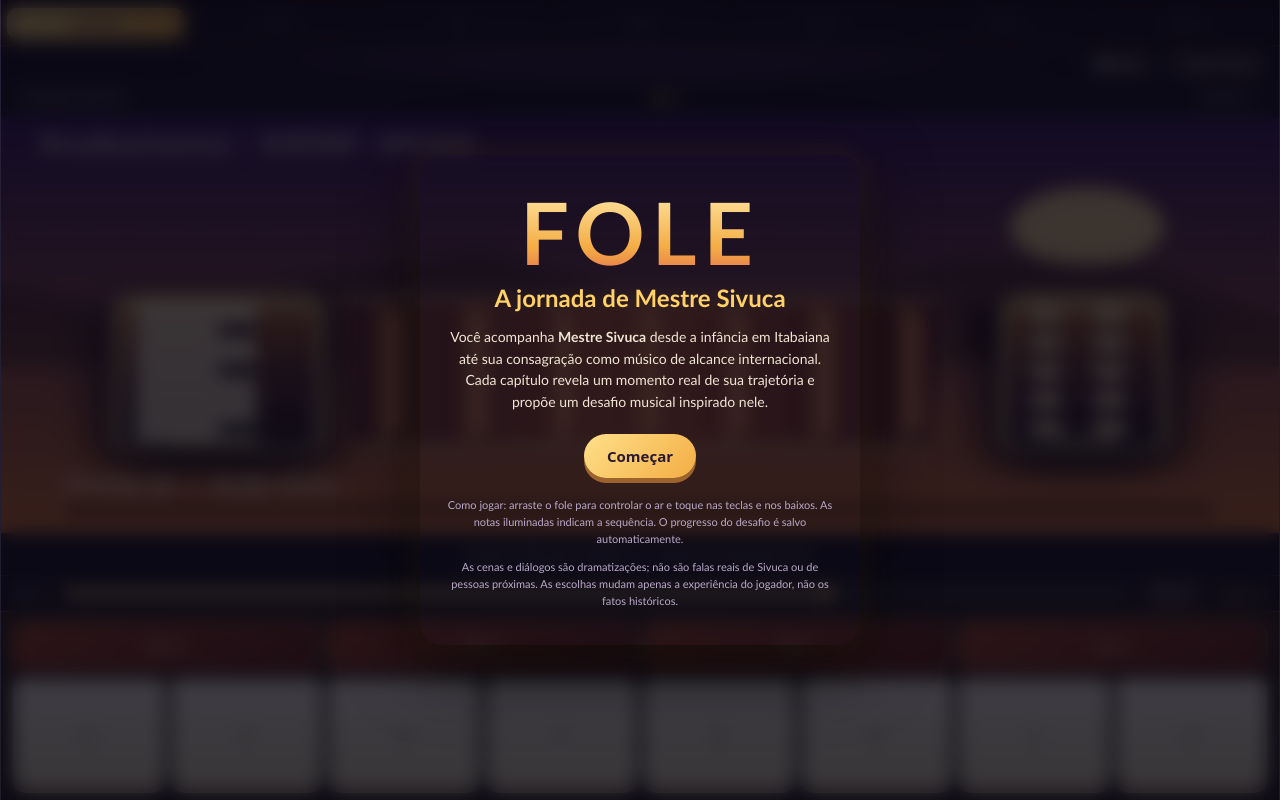
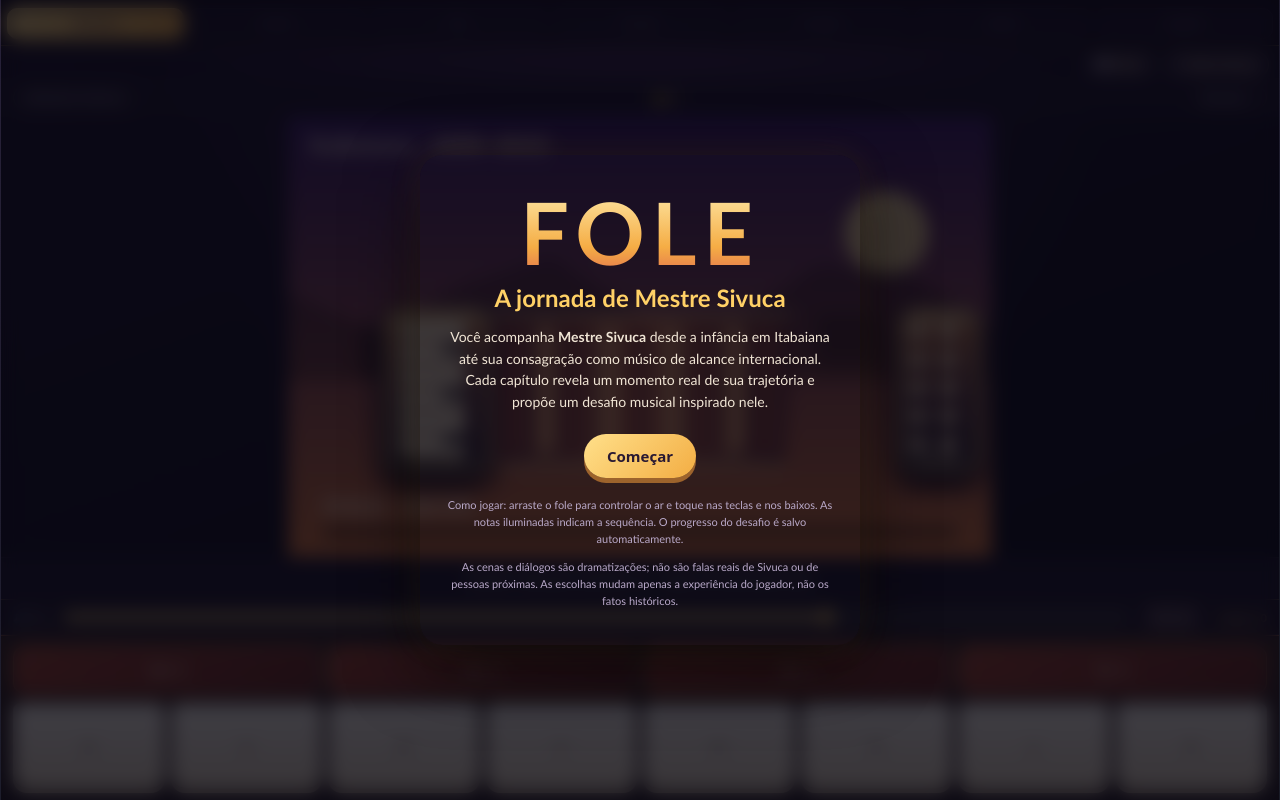
Before and after one commit to marcoslacerda0401-web/Sivuca-games, a plain HTML site: page index.html in a window 1280 px wide. Drawn offline with Linux system fonts and the light colour scheme; animation ran at ten frames a second.

Commit message:
Corrige progressão das fases e proporção da sanfona

```diff
--- a/index.html
+++ b/index.html
@@ -35,8 +35,8 @@ body{
   padding:7px 12px;background:rgba(26,20,42,.76);font-size:11px;color:#d9cde9}
 #hud strong{color:var(--sun);font-size:13px}
 #hud .tag{border:1px solid var(--line);border-radius:20px;padding:5px 9px}
-canvas{width:100%;height:auto;max-height:52vh;aspect-ratio:400/250;display:block;flex:0 0 auto;
-  touch-action:none;background:#171027}
+canvas{width:min(100%,calc(55vh * 1.6));height:auto;max-height:55vh;aspect-ratio:8/5;display:block;flex:0 1 auto;margin:0 auto;
+  touch-action:none;background:#171027;object-fit:contain}
 #msg{padding:9px 12px;min-height:43px;display:flex;align-items:center;justify-content:center;
   font-size:13px;background:rgba(25,19,43,.95);text-align:center;color:#f7e8ce;
   border-top:1px solid rgba(255,255,255,.06);border-bottom:1px solid var(--line)}
@@ -253,8 +253,15 @@ function down(id){
  }
  if((P.ty==='seq'||P.ty==='run')&&P.play&&!P.done){
   const expected=LV[P.i].s[P.step];
-  if(id===expected){P.lastHit=id;P.hitGrade=rhythmGrade();}
-  else if(id!==P.lastWrong){P.combo=0;P.miss=(P.miss||0)+1;P.lastWrong=id;msg('Ouça a frase e tente a próxima nota.');refreshHud();}
+  if(id===expected){
+   const grade=rhythmGrade();P.lastHit=id;P.step++;P.hitGrade=null;
+   if(grade==='FORA DO TEMPO')P.combo=0;else{P.combo=(P.combo||0)+1;P.perfect=(P.perfect||0)+1;}
+   P.score=(P.score||0)+(grade==='PERFEITO'?160:grade==='BOM'?100:35);
+   if(P.ty==='run'&&!P.t)P.t=.001;
+   checkpoint();refreshHud();
+   msg(grade==='PERFEITO'?'PERFEITO! No tempo certo.':grade==='BOM'?'Muito bem! Boa batida.':'Nota certa! Continue a sequência.');
+   if(P.step>=LV[P.i].s.length)win();
+  }else if(id!==P.lastWrong){P.combo=0;P.miss=(P.miss||0)+1;P.lastWrong=id;msg('Nota errada. A tecla iluminada mostra a próxima nota.');refreshHud();}
  }
 }
 function up(id){if(held[id]){held[id]();delete held[id]}if(P.last===id)P.last=null;if(P.lastWrong===id)P.lastWrong=null;const e=$('#'+id);e&&e.classList.remove('on')}
@@ -315,32 +322,26 @@ setTimeout(()=>{if(i<LV.length-1)card(`<h2>Capítulo concluído!</h2><div class=
 else card(`<h2>O legado continua</h2><p>Você acompanhou sete capítulos da vida de Mestre Sivuca: da primeira sanfona em Itabaiana às experiências internacionais, às parcerias e ao diálogo entre a música popular e a orquestra.</p><p>🏅 ${save.ach.join(' · ')}</p><p>“Feira de Mangaio”, criada com Glória Gadelha, e tantas outras obras continuam aproximando pessoas da música brasileira.</p><p class=f>As cenas e falas deste jogo são dramatizações ficcionais. Os acontecimentos biográficos seguem fontes históricas. A sanfona e as bases são sintetizadas e originais.</p>`,'Abrir diário',()=>{P.play=0;msg('Jornada concluída · Diário disponível');stageEl.textContent='JORNADA CONCLUÍDA';showJournal()})},700)}
 function logic(dt){if(!P.play||P.done)return;const l=LV[P.i];
 if(l.ty==='seq'||l.ty==='run'){
- const n=l.s[P.step];if(P.bl&&!held[P.bl])P.bl=null;
- if(n&&held[n]&&pr>.12&&P.bl!==n){
-  P.step++;P.bl=n;const grade=P.hitGrade||'BOM';P.hitGrade=null;if(grade==='FORA DO TEMPO')P.combo=0;else{P.combo=(P.combo||0)+1;P.perfect=(P.perfect||0)+1;}checkpoint();
-  P.score+=grade==='PERFEITO'?160:grade==='BOM'?100:35;refreshHud();
-  msg(grade==='PERFEITO'?'PERFEITO! No tempo certo.':grade==='BOM'?'Muito bem! Boa batida.':'Nota certa! Tente encaixar no pulso para ganhar mais pontos.');
-  if(l.ty==='run'&&!P.t)P.t=.001;
-  for(let k=0;k<5;k++)parts.push({x:60+Math.random()*50,y:145,vx:20+Math.random()*100,vy:-60-Math.random()*65,l:1});
- }
- if(l.ty==='run'&&P.t){P.t+=dt;if(P.t>l.lim){P.step=0;P.t=0;P.combo=0;P.bl=null;msg('O tempo acabou. Respire e tente a sequência novamente.');refreshHud();}}
- if(P.step>=l.s.length)win();
+ if(l.ty==='run'&&P.t){P.t+=dt;if(P.t>l.lim){P.step=0;P.t=0;P.combo=0;P.bl=null;msg('O tempo acabou. A sequência foi reiniciada; siga a tecla iluminada.');refreshHud();}}
+ if(Math.floor(gt*2)!==Math.floor((gt-dt)*2))checkpoint();
 }
 else if(l.ty=='swell'){const ok=held[l.k]&&pr>l.lo&&pr<l.hi;P.hold=Math.max(0,P.hold+(ok?dt:-dt*.7));if(P.hold>=l.need){P.score=1000;refreshHud();win()}else if(Math.floor(gt*2)!==Math.floor((gt-dt)*2))checkpoint();}
 else if(l.ty==='jam'){if(P.en>=100){P.score=(P.score||0)+500;refreshHud();win()}else if(Math.floor(gt*2)!==Math.floor((gt-dt)*2))checkpoint();}
 else if(Math.floor(gt*2)!==Math.floor((gt-dt)*2))checkpoint();}
-function drawAccordion(){const left=34,right=312,top=105,bottom=202,midL=105,midR=295;const h=bottom-top;
- const wood=x.createLinearGradient(0,top,0,bottom);wood.addColorStop(0,'#f4d28a');wood.addColorStop(.18,'#9c5838');wood.addColorStop(.55,'#542d35');wood.addColorStop(1,'#24182b');
- x.save();x.shadowColor='#100817';x.shadowBlur=17;x.shadowOffsetY=8;
- x.fillStyle='#241526';x.beginPath();x.roundRect(left,top,68,h,9);x.fill();x.fillStyle=wood;x.beginPath();x.roundRect(left+3,top+3,62,h-6,7);x.fill();
- x.fillStyle='#241526';x.beginPath();x.roundRect(right,top,54,h,9);x.fill();x.fillStyle=wood;x.beginPath();x.roundRect(right+3,top+3,48,h-6,7);x.fill();x.restore();
- const bell=x.createLinearGradient(midL,top,midR,top);bell.addColorStop(0,'#652b31');bell.addColorStop(.5,'#c35b3d');bell.addColorStop(1,'#642832');x.fillStyle=bell;x.beginPath();x.moveTo(midL,top+5);x.lineTo(midR,top+5);x.lineTo(midR-5,bottom-5);x.lineTo(midL+5,bottom-5);x.closePath();x.fill();
- for(let k=0;k<=14;k++){const xx=midL+(midR-midL)*k/14,off=k%2?7:0;x.fillStyle=k%2?'#e18a58':'#7d3034';x.beginPath();x.moveTo(xx,top+7);x.lineTo(xx+off,top+14);x.lineTo(xx+off,bottom-14);x.lineTo(xx,bottom-7);x.closePath();x.fill();x.strokeStyle='#f8bb7a88';x.lineWidth=1;x.beginPath();x.moveTo(xx+1,top+10);x.lineTo(xx+1,bottom-10);x.stroke()}
- x.strokeStyle='#f8d99a';x.lineWidth=2;x.beginPath();x.moveTo(midL,top+4);x.lineTo(midR,top+4);x.moveTo(midL+5,bottom-4);x.lineTo(midR-5,bottom-4);x.stroke();
- x.fillStyle='#fff7df';for(let k=0;k<7;k++){const ky=top+8+k*12;x.beginPath();x.roundRect(left+8,ky,38,10,2);x.fill();x.fillStyle='#9c795d';x.fillRect(left+8,ky+9,38,1);x.fillStyle='#fff7df';if(k===1||k===3||k===6){x.fillStyle='#2b2432';x.beginPath();x.roundRect(left+34,ky,12,6,2);x.fill();x.fillStyle='#fff7df'}}
- x.fillStyle='#fff0c9';for(let r=0;r<5;r++)for(let c=0;c<2;c++){x.beginPath();x.arc(right+15+c*20,top+14+r*17,5.3,0,Math.PI*2);x.fill();x.fillStyle='#9e6a4d';x.beginPath();x.arc(right+15+c*20,top+14+r*17,2,0,Math.PI*2);x.fill();x.fillStyle='#fff0c9'}
- x.strokeStyle='#f6d58e';x.lineWidth=2;x.beginPath();x.roundRect(left+2,top+2,64,h-4,7);x.stroke();x.beginPath();x.roundRect(right+2,top+2,50,h-4,7);x.stroke();
- x.fillStyle='#f9dca0';x.font='bold 7px Georgia';x.textAlign='center';x.fillText('SIVUCA',left+34,bottom-5);x.fillText('FOLE',right+27,bottom-5)}
+function drawAccordion(){
+ const top=108,bottom=202,h=bottom-top,left=54,bodyL=116,bodyR=286,right=346;
+ const lacquer=x.createLinearGradient(0,top,0,bottom);lacquer.addColorStop(0,'#f3d99c');lacquer.addColorStop(.13,'#a96743');lacquer.addColorStop(.55,'#55313a');lacquer.addColorStop(1,'#21182a');
+ x.save();x.shadowColor='#100817';x.shadowBlur=13;x.shadowOffsetY=7;
+ x.fillStyle='#211522';x.beginPath();x.roundRect(left,top,62,h,10);x.fill();x.fillStyle=lacquer;x.beginPath();x.roundRect(left+3,top+3,56,h-6,8);x.fill();
+ x.fillStyle='#211522';x.beginPath();x.roundRect(right,top,48,h,10);x.fill();x.fillStyle=lacquer;x.beginPath();x.roundRect(right+3,top+3,42,h-6,8);x.fill();x.restore();
+ const bell=x.createLinearGradient(bodyL,0,bodyR,0);bell.addColorStop(0,'#612b31');bell.addColorStop(.5,'#c16a48');bell.addColorStop(1,'#612b31');x.fillStyle=bell;x.beginPath();x.moveTo(bodyL,top+5);x.lineTo(bodyR,top+5);x.lineTo(bodyR-4,bottom-5);x.lineTo(bodyL+4,bottom-5);x.closePath();x.fill();
+ for(let k=0;k<9;k++){const xx=bodyL+8+k*18,shade=k%2?'#efaa70':'#8d3f38';x.fillStyle=shade;x.beginPath();x.moveTo(xx,top+8);x.lineTo(xx+8,top+14);x.lineTo(xx+8,bottom-14);x.lineTo(xx,bottom-8);x.closePath();x.fill();x.strokeStyle='#ffd49a77';x.lineWidth=1;x.beginPath();x.moveTo(xx+9,top+10);x.lineTo(xx+9,bottom-10);x.stroke()}
+ x.strokeStyle='#f6d99b';x.lineWidth=2;x.beginPath();x.moveTo(bodyL,top+4);x.lineTo(bodyR,top+4);x.moveTo(bodyL+4,bottom-4);x.lineTo(bodyR-4,bottom-4);x.stroke();
+ x.fillStyle='#fff3d4';for(let k=0;k<6;k++){const yy=top+8+k*13;x.beginPath();x.roundRect(left+9,yy,38,11,2);x.fill();x.strokeStyle='#b58c67';x.lineWidth=.7;x.stroke();if(k===1||k===3||k===5){x.fillStyle='#2b2330';x.beginPath();x.roundRect(left+34,yy,13,5,2);x.fill();x.fillStyle='#fff3d4'}}
+ x.fillStyle='#fff0c9';for(let r=0;r<5;r++)for(let c=0;c<2;c++){const bx=right+12+c*17,by=top+14+r*16;x.beginPath();x.arc(bx,by,4.8,0,Math.PI*2);x.fill();x.fillStyle='#a66d4e';x.beginPath();x.arc(bx,by,1.7,0,Math.PI*2);x.fill();x.fillStyle='#fff0c9'}
+ x.strokeStyle='#f6d58e';x.lineWidth=2;x.beginPath();x.roundRect(left+2,top+2,58,h-4,8);x.stroke();x.beginPath();x.roundRect(right+2,top+2,44,h-4,8);x.stroke();
+ x.fillStyle='#f9dca0';x.font='bold 6px Georgia';x.textAlign='center';x.fillText('MELODIA',left+31,bottom-5);x.fillText('BAIXOS',right+24,bottom-5);
+}
 function sky(i){x.beginPath();x.moveTo(0,150);
 if(i==0){for(let k=0;k<=8;k++)x.lineTo(k*50,100+Math.sin(k*1.7)*22);x.lineTo(W,150);x.fill();[[40,118],[150,126],[300,112]].forEach(h=>x.fillRect(h[0],h[1],34,30))}
 else if(i==1){x.lineTo(0,150);x.fill();for(let k=0;k<5;k++){x.beginPath();x.arc(40+k*80,150,34,Math.PI,0);x.lineTo(74+k*80,150);x.fill()}x.fillRect(0,112,W,10)}
```
